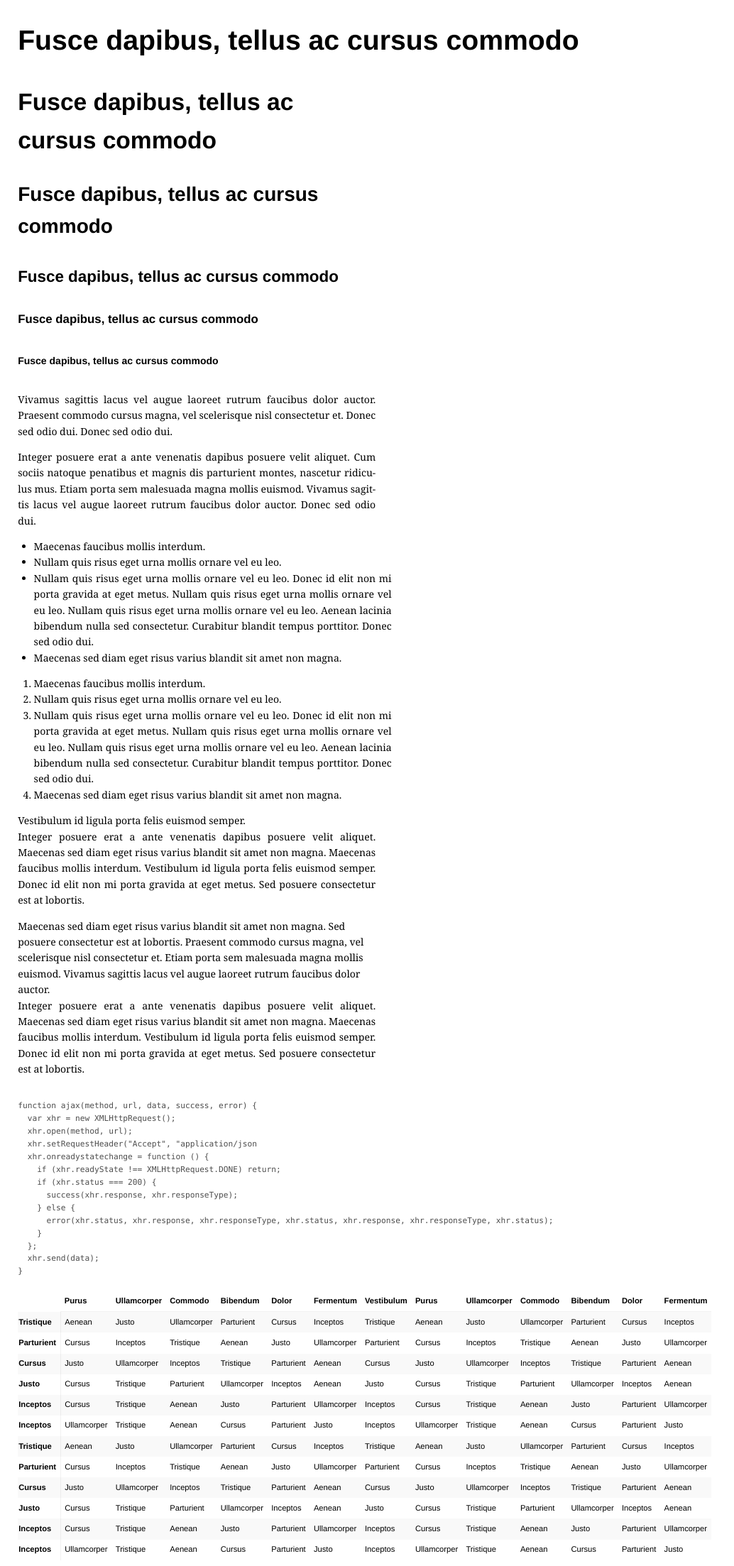
After one commit to stevesydney/fasterandworse, a PHP site: page /article.html in a window 1280 px wide. The commit adds this page. Shown: the whole page at 71% size, without its empty margins (0-1034 px from the left). Run offline with PHP 8.4, Linux system fonts and the light colour scheme.

Commit message:
Article test page

```diff
--- /dev/null
+++ b/article.css
@@ -0,0 +1,126 @@
+:root {
+  font-family: Georgia, Cambria, "Times New Roman", Times, serif;
+  font-size: 14px;
+  line-height: 1.6;
+  background-color: rgba(255, 255, 255, 1);
+  color: rgba(0, 0, 0, 1);
+  text-rendering: optimizeLegibility;
+  -webkit-font-smoothing: antialiased;
+  -moz-osx-font-smoothing: grayscale;
+}
+
+body {
+  margin-left: 1.8rem;
+  margin-right: 1.8rem;
+}
+
+h2,
+h3,
+h4,
+h5,
+h6,
+p,
+ul,
+ol,
+dl {
+  max-width: 36rem;
+}
+
+h1,
+h2,
+h3,
+h4,
+h5,
+h6 {
+  font-family: "Helvetica Neue", Helvetica, Arial, sans-serif;
+  font-weight: 600;
+}
+
+h1 {
+  font-size: 2.8rem;
+}
+
+h2 {
+  font-size: 2.4rem;
+}
+
+h3 {
+  font-size: 2rem;
+}
+
+h4 {
+  font-size: 1.6rem;
+}
+
+h5 {
+  font-size: 1.2rem;
+}
+
+h6 {
+  font-size: 1rem;
+}
+
+p,
+li,
+dd {
+  text-align: justify;
+  -webkit-hyphens: auto;
+  -moz-hyphens: auto;
+  hyphens: auto;
+}
+
+ol,
+ul {
+  padding-left: 1.6em;
+}
+
+dd {
+  margin-left: 0;
+}
+
+code {
+  font-family: Lucida Sans Typewriter, Lucida Console, monaco, Bitstream Vera Sans Mono, monospace;
+  text-align: left;
+  -webkit-hyphens: none;
+  -moz-hyphens: none;
+  hyphens: none;
+  white-space: pre;
+  display: block;
+  color: rgba(0, 0, 0, 0.7);
+  font-size: 0.8rem;
+  overflow: auto;
+  padding: 0;
+}
+
+table {
+  table-layout: fixed;
+  border-collapse: collapse;
+  empty-cells: hide;
+}
+
+th,
+td {
+  font-family: "Helvetica Neue", Helvetica, Arial, sans-serif;
+  text-align: left;
+  font-size: 0.8rem;
+  padding-top: 0.5em;
+  padding-bottom: 0.5em;
+  padding-right: 0.5em;
+}
+
+th:not(:first-child),
+td:not(:first-child) {
+  padding-left: 0.5em;
+}
+
+tbody tr:first-child td {
+  border-top: 1px solid rgba(0, 0, 0, 0.05);
+}
+
+tbody th {
+  border-right: 1px solid rgba(0, 0, 0, 0.05);
+}
+
+tbody tr:nth-child(odd) {
+  background-color: rgba(0, 0, 0, 0.025);
+}
--- /dev/null
+++ b/article.html
@@ -0,0 +1,298 @@
+<!doctype html>
+<html lang="en">
+
+<head>
+  <meta charset="utf-8">
+  <title>Hello</title>
+  <meta name="description" content="Hello">
+  <meta name="viewport" content="width=device-width, initial-scale=1">
+  <link rel="stylesheet" type="text/css" href="article.css">
+</head>
+
+<body>
+
+  <h1>Fusce dapibus, tellus ac cursus commodo</h1>
+  <h2>Fusce dapibus, tellus ac cursus commodo</h2>
+  <h3>Fusce dapibus, tellus ac cursus commodo</h3>
+  <h4>Fusce dapibus, tellus ac cursus commodo</h4>
+  <h5>Fusce dapibus, tellus ac cursus commodo</h5>
+  <h6>Fusce dapibus, tellus ac cursus commodo</h6>
+
+  <p>Vivamus sagittis lacus vel augue laoreet rutrum faucibus dolor auctor. Praesent commodo cursus magna, vel
+    scelerisque nisl consectetur et. Donec sed odio dui. Donec sed odio dui.</p>
+
+  <p>Integer posuere erat a ante venenatis dapibus posuere velit aliquet. Cum sociis natoque penatibus et magnis dis
+    parturient montes, nascetur ridiculus mus. Etiam porta sem malesuada magna mollis euismod. Vivamus sagittis lacus
+    vel augue laoreet rutrum faucibus dolor auctor. Donec sed odio dui.</p>
+
+  <ul>
+    <li>Maecenas faucibus mollis interdum.</li>
+    <li>Nullam quis risus eget urna mollis ornare vel eu leo.</li>
+    <li>Nullam quis risus eget urna mollis ornare vel eu leo. Donec id elit non mi porta gravida at eget metus. Nullam
+      quis risus eget urna mollis ornare vel eu leo. Nullam quis risus eget urna mollis ornare vel eu leo. Aenean
+      lacinia bibendum nulla sed consectetur. Curabitur blandit tempus porttitor. Donec sed odio dui.</li>
+    <li>Maecenas sed diam eget risus varius blandit sit amet non magna.</li>
+  </ul>
+
+  <ol>
+    <li>Maecenas faucibus mollis interdum.</li>
+    <li>Nullam quis risus eget urna mollis ornare vel eu leo.</li>
+    <li>Nullam quis risus eget urna mollis ornare vel eu leo. Donec id elit non mi porta gravida at eget metus. Nullam
+      quis risus eget urna mollis ornare vel eu leo. Nullam quis risus eget urna mollis ornare vel eu leo. Aenean
+      lacinia bibendum nulla sed consectetur. Curabitur blandit tempus porttitor. Donec sed odio dui.</li>
+    <li>Maecenas sed diam eget risus varius blandit sit amet non magna.</li>
+  </ol>
+
+  <dl>
+    <dt>Vestibulum id ligula porta felis euismod semper.</dt>
+    <dd>Integer posuere erat a ante venenatis dapibus posuere velit aliquet. Maecenas sed diam eget risus varius blandit
+      sit amet non magna. Maecenas faucibus mollis interdum. Vestibulum id ligula porta felis euismod semper. Donec id
+      elit non mi porta gravida at eget metus. Sed posuere consectetur est at lobortis.</dd>
+  </dl>
+
+  <dl>
+    <dt>Maecenas sed diam eget risus varius blandit sit amet non magna. Sed posuere consectetur est at lobortis.
+      Praesent commodo cursus magna, vel scelerisque nisl consectetur et. Etiam porta sem malesuada magna mollis
+      euismod. Vivamus sagittis lacus vel augue laoreet rutrum faucibus dolor auctor.</dt>
+    <dd>Integer posuere erat a ante venenatis dapibus posuere velit aliquet. Maecenas sed diam eget risus varius blandit
+      sit amet non magna. Maecenas faucibus mollis interdum. Vestibulum id ligula porta felis euismod semper. Donec id
+      elit non mi porta gravida at eget metus. Sed posuere consectetur est at lobortis.</dd>
+  </dl>
+
+  <code>
+function ajax(method, url, data, success, error) {
+  var xhr = new XMLHttpRequest();
+  xhr.open(method, url);
+  xhr.setRequestHeader("Accept", "application/json
+  xhr.onreadystatechange = function () {
+    if (xhr.readyState !== XMLHttpRequest.DONE) return;
+    if (xhr.status === 200) {
+      success(xhr.response, xhr.responseType);
+    } else {
+      error(xhr.status, xhr.response, xhr.responseType, xhr.status, xhr.response, xhr.responseType, xhr.status);
+    }
+  };
+  xhr.send(data);
+}
+  </code>
+
+  <table>
+    <thead>
+      <tr>
+        <th></th>
+        <th>Purus</th>
+        <th>Ullamcorper</th>
+        <th>Commodo</th>
+        <th>Bibendum</th>
+        <th>Dolor</th>
+        <th>Fermentum</th>
+        <th>Vestibulum</th>
+        <th>Purus</th>
+        <th>Ullamcorper</th>
+        <th>Commodo</th>
+        <th>Bibendum</th>
+        <th>Dolor</th>
+        <th>Fermentum</th>
+      </tr>
+    </thead>
+
+    <tbody>
+      <tr>
+        <th>Tristique</th>
+        <td>Aenean</td>
+        <td>Justo</td>
+        <td>Ullamcorper</td>
+        <td>Parturient</td>
+        <td>Cursus</td>
+        <td>Inceptos</td>
+        <td>Tristique</td>
+        <td>Aenean</td>
+        <td>Justo</td>
+        <td>Ullamcorper</td>
+        <td>Parturient</td>
+        <td>Cursus</td>
+        <td>Inceptos</td>
+      </tr>
+      <tr>
+        <th>Parturient</th>
+        <td>Cursus</td>
+        <td>Inceptos</td>
+        <td>Tristique</td>
+        <td>Aenean</td>
+        <td>Justo</td>
+        <td>Ullamcorper</td>
+        <td>Parturient</td>
+        <td>Cursus</td>
+        <td>Inceptos</td>
+        <td>Tristique</td>
+        <td>Aenean</td>
+        <td>Justo</td>
+        <td>Ullamcorper</td>
+      </tr>
+      <tr>
+        <th>Cursus</th>
+        <td>Justo</td>
+        <td>Ullamcorper</td>
+        <td>Inceptos</td>
+        <td>Tristique</td>
+        <td>Parturient</td>
+        <td>Aenean</td>
+        <td>Cursus</td>
+        <td>Justo</td>
+        <td>Ullamcorper</td>
+        <td>Inceptos</td>
+        <td>Tristique</td>
+        <td>Parturient</td>
+        <td>Aenean</td>
+      </tr>
+      <tr>
+        <th>Justo</th>
+        <td>Cursus</td>
+        <td>Tristique</td>
+        <td>Parturient</td>
+        <td>Ullamcorper</td>
+        <td>Inceptos</td>
+        <td>Aenean</td>
+        <td>Justo</td>
+        <td>Cursus</td>
+        <td>Tristique</td>
+        <td>Parturient</td>
+        <td>Ullamcorper</td>
+        <td>Inceptos</td>
+        <td>Aenean</td>
+      </tr>
+      <tr>
+        <th>Inceptos</th>
+        <td>Cursus</td>
+        <td>Tristique</td>
+        <td>Aenean</td>
+        <td>Justo</td>
+        <td>Parturient</td>
+        <td>Ullamcorper</td>
+        <td>Inceptos</td>
+        <td>Cursus</td>
+        <td>Tristique</td>
+        <td>Aenean</td>
+        <td>Justo</td>
+        <td>Parturient</td>
+        <td>Ullamcorper</td>
+      </tr>
+      <tr>
+        <th>Inceptos</th>
+        <td>Ullamcorper</td>
+        <td>Tristique</td>
+        <td>Aenean</td>
+        <td>Cursus</td>
+        <td>Parturient</td>
+        <td>Justo</td>
+        <td>Inceptos</td>
+        <td>Ullamcorper</td>
+        <td>Tristique</td>
+        <td>Aenean</td>
+        <td>Cursus</td>
+        <td>Parturient</td>
+        <td>Justo</td>
+      </tr>
+      <tr>
+        <th>Tristique</th>
+        <td>Aenean</td>
+        <td>Justo</td>
+        <td>Ullamcorper</td>
+        <td>Parturient</td>
+        <td>Cursus</td>
+        <td>Inceptos</td>
+        <td>Tristique</td>
+        <td>Aenean</td>
+        <td>Justo</td>
+        <td>Ullamcorper</td>
+        <td>Parturient</td>
+        <td>Cursus</td>
+        <td>Inceptos</td>
+      </tr>
+      <tr>
+        <th>Parturient</th>
+        <td>Cursus</td>
+        <td>Inceptos</td>
+        <td>Tristique</td>
+        <td>Aenean</td>
+        <td>Justo</td>
+        <td>Ullamcorper</td>
+        <td>Parturient</td>
+        <td>Cursus</td>
+        <td>Inceptos</td>
+        <td>Tristique</td>
+        <td>Aenean</td>
+        <td>Justo</td>
+        <td>Ullamcorper</td>
+      </tr>
+      <tr>
+        <th>Cursus</th>
+        <td>Justo</td>
+        <td>Ullamcorper</td>
+        <td>Inceptos</td>
+        <td>Tristique</td>
+        <td>Parturient</td>
+        <td>Aenean</td>
+        <td>Cursus</td>
+        <td>Justo</td>
+        <td>Ullamcorper</td>
+        <td>Inceptos</td>
+        <td>Tristique</td>
+        <td>Parturient</td>
+        <td>Aenean</td>
+      </tr>
+      <tr>
+        <th>Justo</th>
+        <td>Cursus</td>
+        <td>Tristique</td>
+        <td>Parturient</td>
+        <td>Ullamcorper</td>
+        <td>Inceptos</td>
+        <td>Aenean</td>
+        <td>Justo</td>
+        <td>Cursus</td>
+        <td>Tristique</td>
+        <td>Parturient</td>
+        <td>Ullamcorper</td>
+        <td>Inceptos</td>
+        <td>Aenean</td>
+      </tr>
+      <tr>
+        <th>Inceptos</th>
+        <td>Cursus</td>
+        <td>Tristique</td>
+        <td>Aenean</td>
+        <td>Justo</td>
+        <td>Parturient</td>
+        <td>Ullamcorper</td>
+        <td>Inceptos</td>
+        <td>Cursus</td>
+        <td>Tristique</td>
+        <td>Aenean</td>
+        <td>Justo</td>
+        <td>Parturient</td>
+        <td>Ullamcorper</td>
+      </tr>
+      <tr>
+        <th>Inceptos</th>
+        <td>Ullamcorper</td>
+        <td>Tristique</td>
+        <td>Aenean</td>
+        <td>Cursus</td>
+        <td>Parturient</td>
+        <td>Justo</td>
+        <td>Inceptos</td>
+        <td>Ullamcorper</td>
+        <td>Tristique</td>
+        <td>Aenean</td>
+        <td>Cursus</td>
+        <td>Parturient</td>
+        <td>Justo</td>
+      </tr>
+    </tbody>
+
+  </table>
+
+</body>
+
+</html>
```
Also changed, not shown: main.css (+10 -0 lines).
